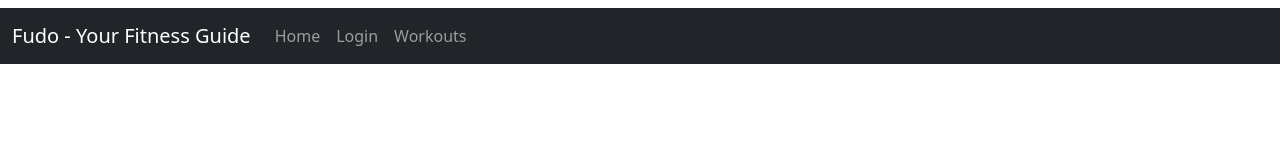
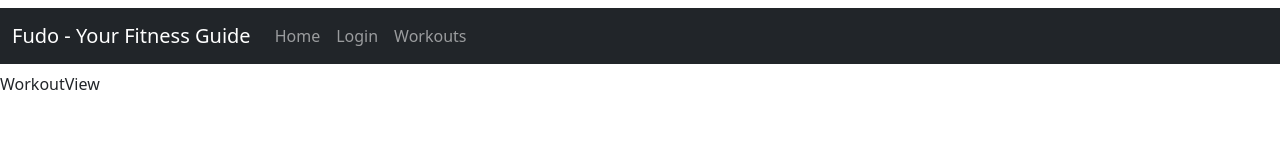
Before and after one commit to sharozecodes/fudo-fitness-app-frontend, a React (Create React App) app: page /workouts/1 in a window 1280 px wide. Shown: the top 162 px of the page. Built offline with nearby package versions, Linux system fonts and the light colour scheme.

Commit message:
implements Workout view

```diff
--- a/src/components/App.js
+++ b/src/components/App.js
@@ -4,6 +4,7 @@ import { Route, Routes } from "react-router-dom";
 import Home from "../pages/Home";
 import Login from "../pages/Login";
 import Workouts from "../pages/Workouts";
+import WorkoutView from "../pages/WorkoutView";
 
 function App() {
   return (
@@ -15,7 +16,10 @@ function App() {
         <Route path="/login" element={<Login />} />
       </Routes>
       <Routes>
-        <Route path="/signup" element={<Workouts />} />
+        <Route path="/workouts" element={<Workouts />} />
+      </Routes>
+      <Routes>
+        <Route path="/workouts/:id" element={<WorkoutView />} />
       </Routes>
     </div>
   );
--- a/src/index.js
+++ b/src/index.js
@@ -2,19 +2,15 @@ import "./index.css";
 import React from "react";
 import ReactDOM from "react-dom/client";
 import App from "./components/App";
-import Login from "./pages/Login";
-import { BrowserRouter as Router, Route, Routes } from "react-router-dom"; // Import BrowserRouter and Routes
-import Workouts from "./pages/Workouts";
+// import Login from "./pages/Login";
+import { BrowserRouter as Router } from "react-router-dom"; // Import BrowserRouter and Routes
+// import Workouts from "./pages/Workouts";
 import NavBar from "./components/NavBar";
 import "bootstrap/dist/css/bootstrap.min.css";
 
 ReactDOM.createRoot(document.getElementById("root")).render(
   <Router>
     <NavBar />
-    <Routes>
-      <Route path="/" element={<App />} />
-      <Route path="/login" element={<Login />} />
-      <Route path="/workouts" element={<Workouts />} />
-    </Routes>
+    <App />
   </Router>
 );
--- /dev/null
+++ b/src/pages/WorkoutView.js
@@ -0,0 +1,7 @@
+import React from "react";
+
+function WorkoutView({ id }) {
+  return <div>WorkoutView {id}</div>;
+}
+
+export default WorkoutView;
--- a/src/pages/Workouts.js
+++ b/src/pages/Workouts.js
@@ -1,6 +1,7 @@
 import { useEffect, useState } from "react";
 import Button from "react-bootstrap/Button";
 import Card from "react-bootstrap/Card";
+import { Link } from "react-router-dom";
 
 function Workouts() {
   const [workouts, setWorkouts] = useState([]);
@@ -12,6 +13,7 @@ function Workouts() {
   }, []);
 
   const workoutsArray = workouts.map((workout) => (
+    <Link to={`/workouts/${workout.id}`}>
       <Card key={workout.id} style={{ width: "18rem" }}>
         <Card.Img variant="top" src={workout.image_url} />
         <Card.Body>
@@ -23,6 +25,7 @@ function Workouts() {
           <Button variant="primary">Go somewhere</Button>
         </Card.Body>
       </Card>
+    </Link>
   ));
 
   return (
```
Lines whose indentation alone changed are shown as unchanged.
